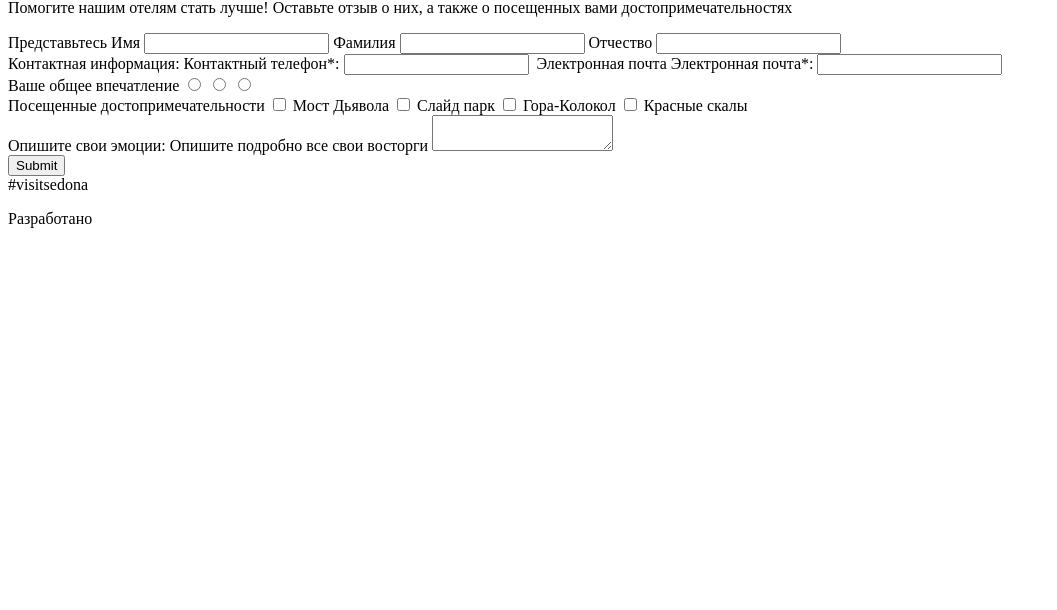
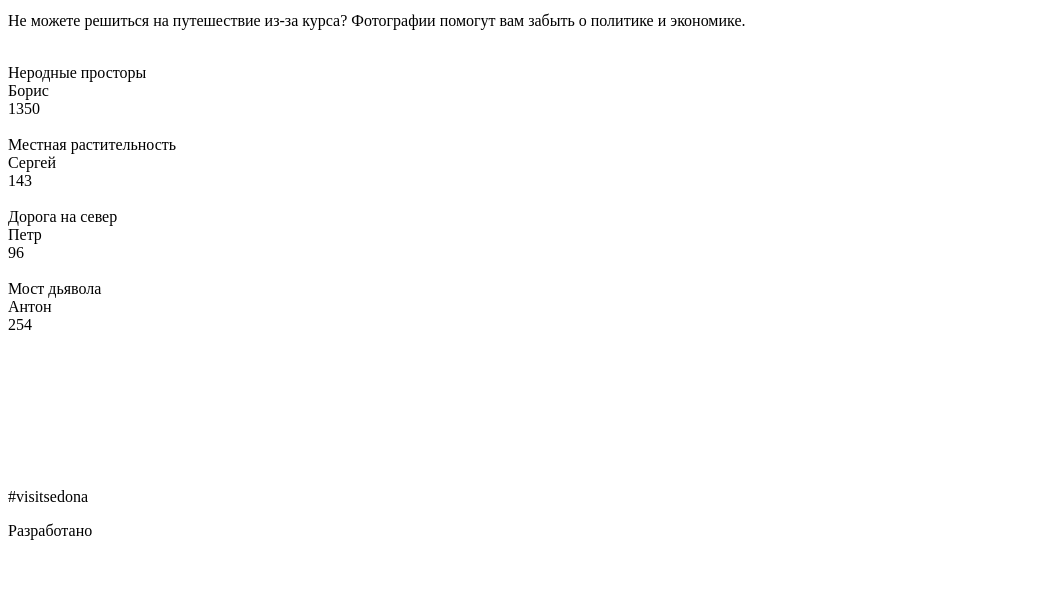
Before and after one commit to Californium251/106374-sedona, a website: page photo.html in a window 1280 px wide. Shown: the part 190-800 px from the top of the page, without its empty margins (0-1057 px from the left). Drawn offline with Linux system fonts and the light colour scheme.

Commit message:
Сверстал фото

```diff
--- a/photo.html
+++ b/photo.html
@@ -20,65 +20,42 @@
       <p class="main-logo__page-title">sedona</p>
     </div>
   </header>
-  <form class="feedback">
-    <div class="feedback__header feedback-header">
-      <h2 class="feedback-header__title">
-        Оставьте свой отзыв
-      </h2>
-      <p class="feedback-header__description">
-        Помогите нашим отелям стать лучше!
-        Оставьте отзыв о них, а также о посещенных
-        вами достопримечательностях
+  <main>
+    <h1 class="page-title">Фото и видео</h1>
+    <p class="page-description">
+      Не можете решиться на путешествие из-за курса? Фотографии помогут вам забыть о политике и экономике.
     </p>
+    <section class="photos">
+      <div class="photos__item photo">
+        <img class="photo__picture">
+        <div class="photo__name">Неродные просторы</div>
+        <div class="photo__author">Борис</div>
+        <div class="photo__likes">1350</div>
       </div>
-    <div class="feedback__personal-data personal-data">
-      <span class="personal-data__title">Представьтесь</span>
-      <label class="personal-data__name" for="name">Имя</label>
-      <input class="personal-data__name" id="name">
-      <label class="personal-data__name" for="surname">Фамилия</label>
-      <input class="personal-data__name" id="surname">
-      <label class="personal-data__name" for="patronymic">Отчество</label>
-      <input class="personal-data__name" id="patronymic">
+      <div class="photos__item photo">
+        <img class="photo__picture">
+        <div class="photo__name">Местная растительность</div>
+        <div class="photo__author">Сергей</div>
+        <div class="photo__likes">143</div>
       </div>
-    <div class="feedback__contacts contact-info">
-      <span class="contacts-info__title">Контактная информация:</span>
-      <label class="contact-info__label">Контактный телефон*:</label>
-      <input class="contact-info__input">
-      <img class="contact-info__logo contact-info__logo--phone">
-      <span class="contacts-info__title">Электронная почта</span>
-      <label class="contact-info__label">Электронная почта*:</label>
-      <input class="contact-info__logo contact-info__logo--email">
+      <div class="photos__item photo">
+        <img class="photo__picture">
+        <div class="photo__name">Дорога на север</div>
+        <div class="photo__author">Петр</div>
+        <div class="photo__likes">96</div>
       </div>
-    <div class="feedback__impression overall-impression">
-      <span class="overall-impression__title">
-        Ваше общее впечатление
-      </span>
-      <input type="radio" id="rather-good" class="overall-impression__input">
-      <input type="radio" id="rather-bad" class="overall-impression__input">
-      <input type="radio" id="dunno" class="overall-impression__input">
+      <div class="photos__item photo">
+        <img class="photo__picture">
+        <div class="photo__name">Мост дьявола</div>
+        <div class="photo__author">Антон</div>
+        <div class="photo__likes">254</div>
       </div>
-    <div class="feedback__sights visited-sights">
-      <span class="visited-sights__title">
-        Посещенные достопримечательности
-      </span>
-      <input type="checkbox" class="visited-sights__option" id="devils-bridge">
-      <label for="devils-bridge" class="visited-sights__label">Мост Дьявола</label>
-      <input type="checkbox" class="visited-sights__option" id="slide-park">
-      <label for="slide-park" class="visited-sights__label">Слайд парк</label>
-      <input type="checkbox" class="visited-sights__option" id="bell-mountain">
-      <label for="bell-mountain" class="visited-sights__label">Гора-Колокол</label>
-      <input type="checkbox" class="visited-sights__option" id="red-rocks">
-      <label for="red-rocks" class="visited-sights__label">Красные скалы</label>
+      <div class="photos__item photo">
+        <div class="photo__title"></div>
+        <video class="photo__video"></video>
       </div>
-    <div class="emotions">
-      <span class="emotions__title">Опишите свои эмоции:</span>
-      <label class="emotions__label">
-        Опишите подробно все свои восторги
-      </label>
-      <textarea class="emotions__text"></textarea>
-    </div>
-    <input class="feedback__submit button" type="submit">
-  </form>
+    </section>
+  </main>
   <footer class="page-footer">
     <div class="page-footer__hashtag">#visitsedona</div>
     <div class="page-footer__social">
```
Lines whose indentation alone changed are shown as unchanged.
